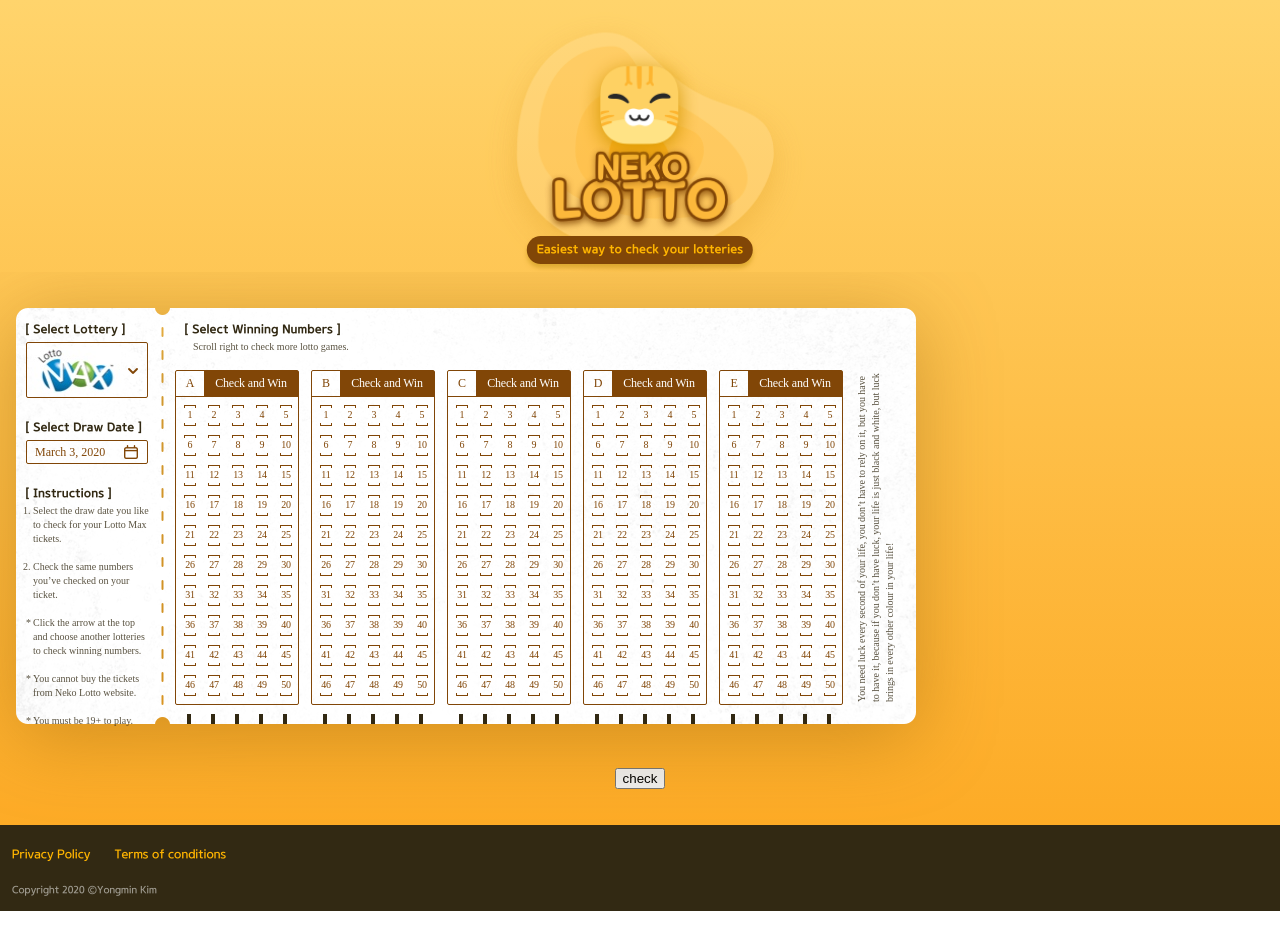
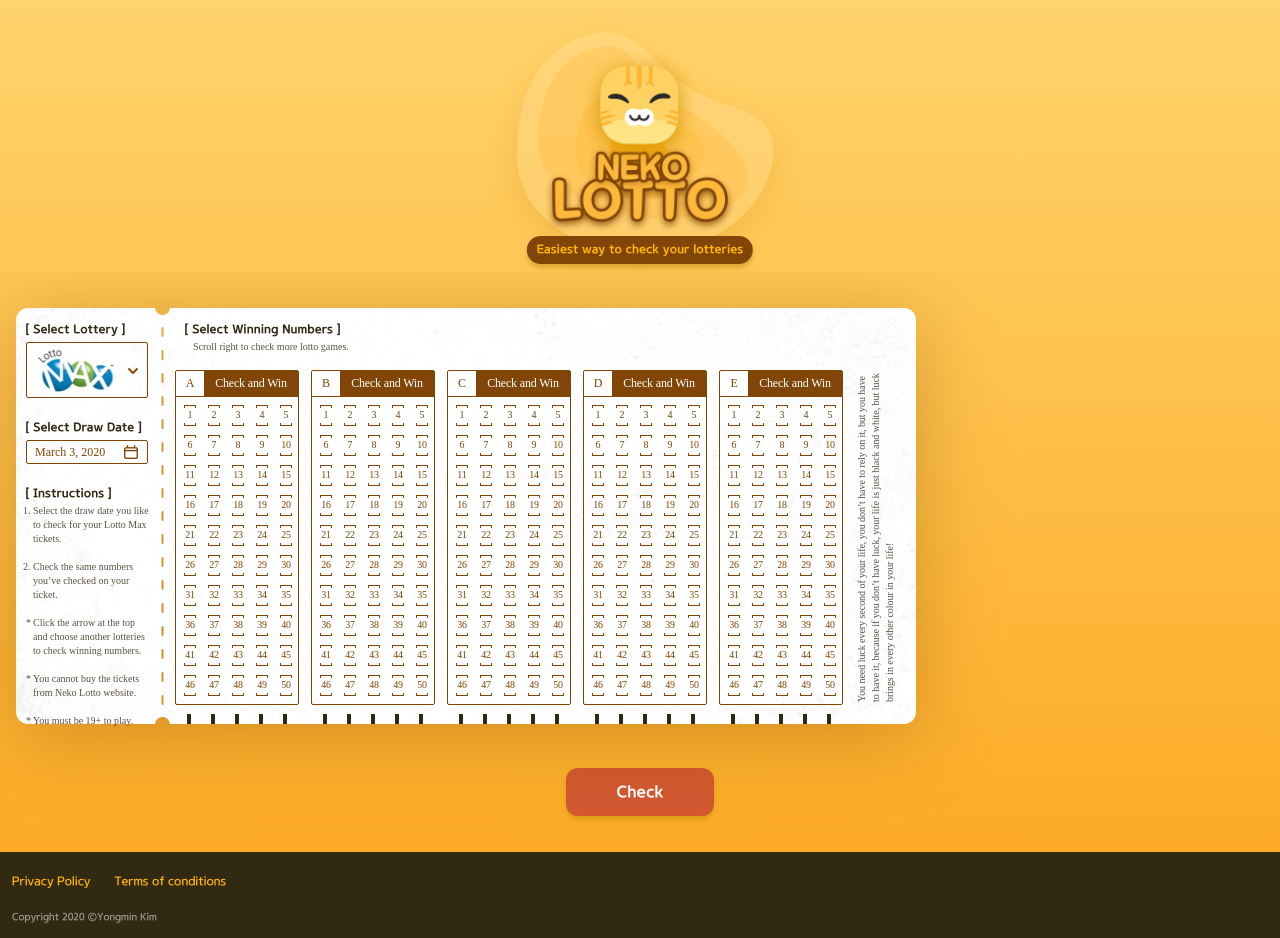
Before and after one commit to yongmin86k/neko_lotto, a React (Create React App) app in the folder nekolotto_web/: page / in a window 1280 px wide. Before the commit the page ends 911 px from the top, so only its background shows below. Built offline with nearby package versions, Linux system fonts and the light colour scheme.

Commit message:
Add styles of submit button

```diff
--- a/nekolotto_web/src/components/LottoGame/LottoGame.tsx
+++ b/nekolotto_web/src/components/LottoGame/LottoGame.tsx
@@ -37,7 +37,6 @@ const LottoGame = ({ game, isLastNumber }: Props) => {
                         const gameType = `game${game.toUpperCase()}`;
 
                         if (isLastNumber[gameType] && !isChecked) {
-                          console.log(isLastNumber);
                           e.preventDefault();
                         }
                       }}
--- a/nekolotto_web/src/config/themes.tsx
+++ b/nekolotto_web/src/config/themes.tsx
@@ -3,7 +3,8 @@ export const themes = {
     black: "#322913",
     grey: "#9D998E",
     yellow: "#FFB500",
-    brown: "#814607"
+    brown: "#814607",
+    scarlet: "#d25830"
   },
   gradient: {
     main: "linear-gradient(to bottom, #ffd46c, #fdab26)"
--- a/nekolotto_web/src/index.css
+++ b/nekolotto_web/src/index.css
@@ -32,6 +32,10 @@ body {
   color: #322913;
 }
 
+button {
+  font-family: "Godo Web", sans-serif;
+}
+
 code {
   font-family: source-code-pro, Menlo, Monaco, Consolas, "Courier New",
     monospace;
--- a/nekolotto_web/src/pages/Main/Main.tsx
+++ b/nekolotto_web/src/pages/Main/Main.tsx
@@ -120,7 +120,9 @@ const Main = () => {
                 </div>
 
                 <div style={styles.btnSubmitContinaer}>
-                  <button type="submit">check</button>
+                  <button type="submit" style={styles.btnSubmit}>
+                    Check
+                  </button>
                 </div>
               </form>
             )}
--- a/nekolotto_web/src/pages/Main/styles.tsx
+++ b/nekolotto_web/src/pages/Main/styles.tsx
@@ -68,6 +68,17 @@ const styles: { [key: string]: React.CSSProperties } = {
   btnSubmitContinaer: {
     display: "flex",
     justifyContent: "center"
+  },
+  btnSubmit: {
+    width: 148,
+    height: 48,
+    border: "unset",
+    borderRadius: 12,
+    backgroundColor: themes.color.scarlet,
+    fontSize: themes.fontSize.default,
+    fontWeight: "bold",
+    color: "white",
+    boxShadow: "0 4px 4px 0 rgba(194, 143, 20, 0.52)"
   }
 };
 
```
